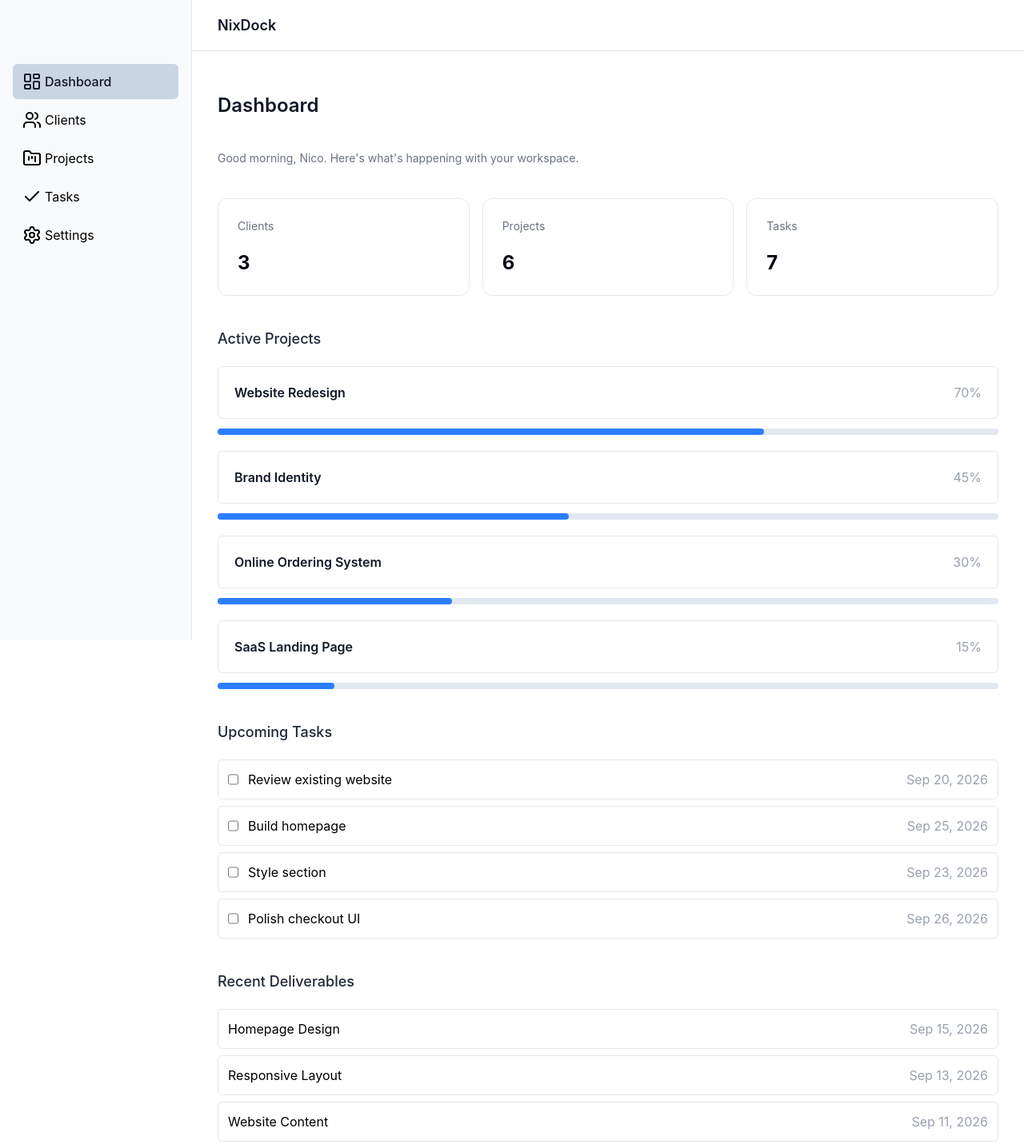
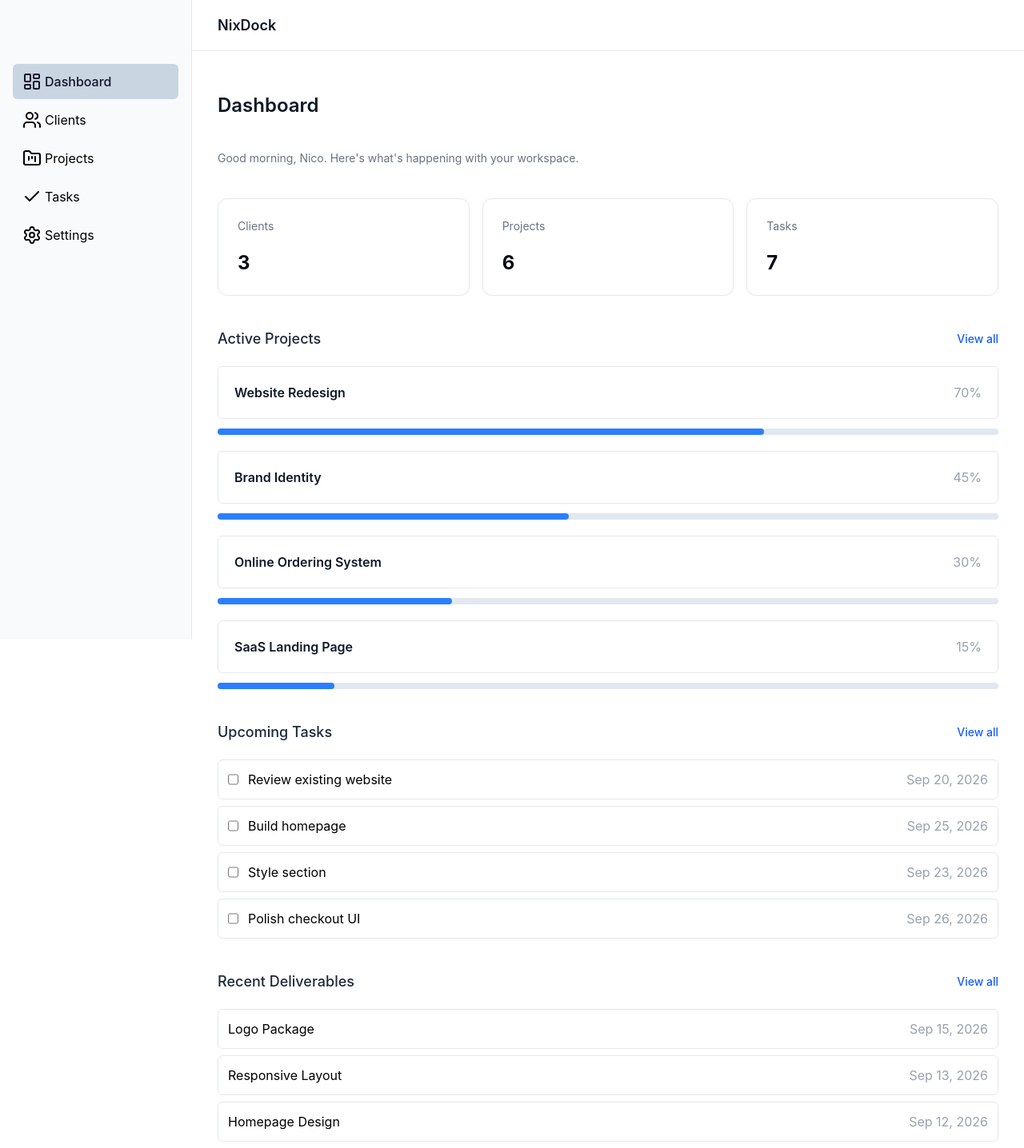
Before and after one commit to nico-devstudio/NixDock, a React (Vite) app: page / in a window 1280 px wide. Shown: the top 1436 px of the page at 80% size. Built offline with nearby package versions, Linux system fonts and the light colour scheme.

Commit message:
feat: add deliverables page

```diff
--- a/src/data/deliverables.js
+++ b/src/data/deliverables.js
@@ -3,7 +3,7 @@ export const deliverables = [
         id: 1,
         projectId: 1,
         name: "Homepage Design",
-        date: "2026-09-15",
+        date: "2026-09-12",
     },
     {
         id: 2,
@@ -21,7 +21,7 @@ export const deliverables = [
         id: 4,
         projectId: 2,
         name: "Logo Package",
-        date: "2026-09-12",
+        date: "2026-09-15",
     },
     {
         id: 5,
--- a/src/pages/Dashboard.jsx
+++ b/src/pages/Dashboard.jsx
@@ -15,10 +15,15 @@ export default function Dashboard() {
   const actProjOuterProgStyle = "h-2 bg-slate-200 rounded-full w-full mt-3";
   const actProjInnerProgStyle = "h-2 bg-blue-500 rounded-full";
   const h2Style = "text-lg font-medium text-gray-800";
+  const viewAllStyle =
+    "text-sm font-medium text-blue-600 hover:text-blue-700 transition-colors";
   const activeProjects = projects.filter(
     (project) => project.status !== "Completed",
   );
   const activeTasks = tasks.filter((task) => task.status !== "Completed");
+  const recentDeliverables = [...deliverables]
+    .sort((a, b) => new Date(b.date) - new Date(a.date))
+    .slice(0, 3);
 
   return (
     <>
@@ -47,7 +52,12 @@ export default function Dashboard() {
         </section>
 
         <section className="mt-10">
-          <h2 className={h2Style}>Active Projects</h2>
+          <div className="flex justify-between items-center">
+            <h2 className={h2Style}>Active Projects</h2>
+            <Link to="/projects" className={viewAllStyle}>
+              View all
+            </Link>
+          </div>
           <ul className="space-y-5 mt-5">
             {activeProjects.map((activeProj) => (
               <li key={activeProj.id}>
@@ -73,7 +83,12 @@ export default function Dashboard() {
         </section>
 
         <section className="mt-10">
-          <h2 className={h2Style}>Upcoming Tasks</h2>
+          <div className="flex justify-between items-center">
+            <h2 className={h2Style}>Upcoming Tasks</h2>
+            <Link to="/tasks" className={viewAllStyle}>
+              View all
+            </Link>
+          </div>
           <ul className="space-y-2 mt-5">
             {activeTasks.map((task) => (
               <li
@@ -100,9 +115,14 @@ export default function Dashboard() {
         </section>
 
         <section className="mt-10">
-          <h2 className={h2Style}>Recent Deliverables</h2>
+          <div className="flex justify-between items-center">
+            <h2 className={h2Style}>Recent Deliverables</h2>
+            <Link to="/deliverables" className={viewAllStyle}>
+              View all
+            </Link>
+          </div>
           <ul className="space-y-2 mt-5">
-            {deliverables.map((deliverable) => (
+            {recentDeliverables.map((deliverable) => (
               <li key={deliverable.id}>
                 <Link
                   to={`/deliverables/${deliverable.id}`}
--- /dev/null
+++ b/src/pages/Deliverables.jsx
@@ -0,0 +1,46 @@
+import { Link } from "react-router-dom";
+import { deliverables } from "../data/deliverables";
+import { projects } from "../data/projects";
+
+export default function Deliverables() {
+  const container =
+    "flex flex-wrap justify-between border border-gray-200 rounded-md";
+  const mutedText = "text-gray-400";
+
+  return (
+    <>
+      <h1 className="text-2xl font-semibold text-gray-900">Deliverables</h1>
+      <ul className="space-y-2 mt-5 max-w-5xl">
+        {deliverables.map((deliverable) => {
+          const project = projects.find(
+            (project) => project.id === deliverable.projectId,
+          );
+          return (
+            <li key={deliverable.id}>
+              <Link
+                to={`/deliverables/${deliverable.id}`}
+                className={`${container} p-3 max-md:flex-col items-center hover:border-gray-300 hover:shadow-sm transition`}
+              >
+                <div>
+                  <p className="text-gray-900 font-medium text-base">
+                    {deliverable.name}
+                  </p>
+                  <p className="text-sm text-gray-500">
+                    {project ? project.name : "No project found."}
+                  </p>
+                </div>
+                <p className={`${mutedText} shrink-0`}>
+                  {new Date(deliverable.date).toLocaleDateString("en-US", {
+                    year: "numeric",
+                    month: "short",
+                    day: "numeric",
+                  })}
+                </p>
+              </Link>
+            </li>
+          );
+        })}
+      </ul>
+    </>
+  );
+}
--- a/src/pages/Projects.jsx
+++ b/src/pages/Projects.jsx
@@ -1,13 +1,21 @@
 import { projects } from "../data/projects";
 import { clients } from "../data/clients";
 import { Link } from "react-router-dom";
+import { Plus } from "lucide-react";
 
 export default function Projects() {
   const projStatus = "text-xs font-medium px-2.5 py-1 rounded-full";
+  const primaryButt =
+    "flex items-center gap-2 self-start px-4 py-2 rounded-lg text-white bg-blue-600 transition-colors hover:bg-blue-700";
 
   return (
     <>
-      <h1 className="text-2xl font-semibold text-gray-900 mb-5">Projects</h1>
+      <div className="flex max-md:flex-col justify-between mb-10 max-w-5xl">
+        <h1 className="text-2xl font-semibold text-gray-900">Projects</h1>
+        <button className={primaryButt}>
+          <Plus className="size-4" /> Add Project
+        </button>
+      </div>
       <ul className="flex flex-col gap-3 max-w-5xl">
         {projects.map((project) => {
           const client = clients.find(
--- a/src/pages/Tasks.jsx
+++ b/src/pages/Tasks.jsx
@@ -2,13 +2,21 @@ import { tasks } from "../data/tasks";
 import { projects } from "../data/projects";
 import { Link } from "react-router-dom";
 import { clients } from "../data/clients";
+import { Plus } from "lucide-react";
 
 export default function Tasks() {
   const status = "text-xs font-medium px-2.5 py-1 rounded-full";
+  const primaryButt =
+    "flex items-center gap-2 self-start px-4 py-2 rounded-lg text-white bg-blue-600 transition-colors hover:bg-blue-700";
 
   return (
     <>
-      <h1 className="text-2xl font-semibold text-gray-900 mb-5">Tasks</h1>
+      <div className="flex max-md:flex-col justify-between mb-10 max-w-5xl">
+        <h1 className="text-2xl font-semibold text-gray-900">Tasks</h1>
+        <button className={primaryButt}>
+          <Plus className="size-4" /> Add Task
+        </button>
+      </div>
       <ul className="flex flex-col gap-3 max-w-5xl">
         {tasks.map((task) => {
           const project = projects.find(
--- a/src/router.jsx
+++ b/src/router.jsx
@@ -9,6 +9,7 @@ import RootLayout from "./layouts/RootLayout";
 import Project from "./pages/Project";
 import Task from "./pages/Task";
 import Deliverable from "./pages/Deliverable";
+import Deliverables from "./pages/Deliverables";
 
 const router = createBrowserRouter([
   {
@@ -48,6 +49,10 @@ const router = createBrowserRouter([
         element: <Task />,
       },
       {
+        path: "deliverables",
+        element: <Deliverables />,
+      },
+      {
         path: "deliverables/:id",
         element: <Deliverable />,
       },
```
